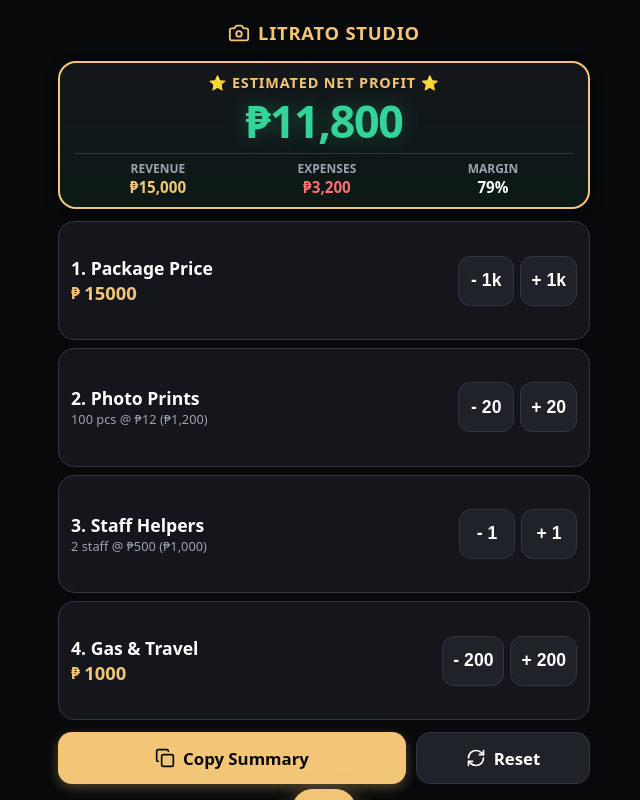
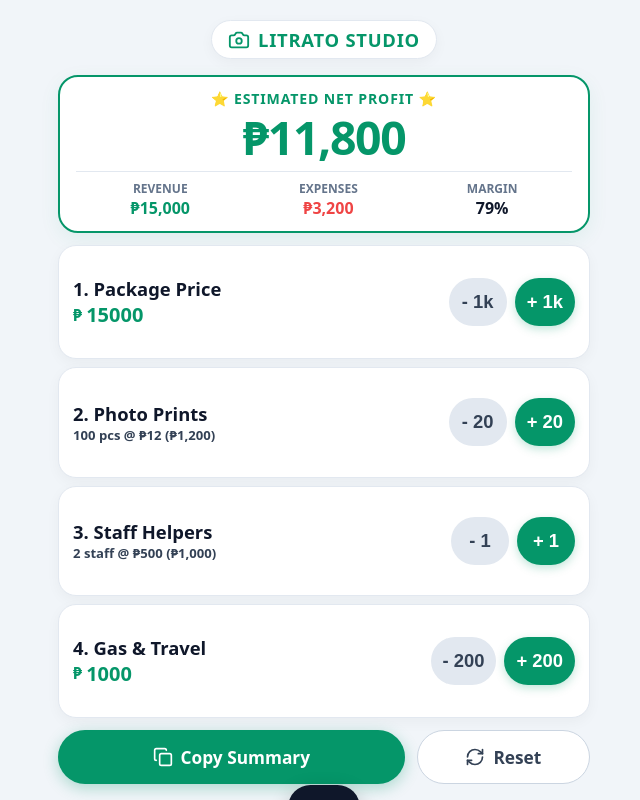
Before and after one commit to yunaayumii/LitratoCalculator, a React (Vite) app: page / in a window 1280 px wide. Shown: the whole page, without its empty margins (316-956 px from the left). Built offline with nearby package versions, Linux system fonts and the light colour scheme.

Commit message:
refactor: improved ui

```diff
--- a/src/App.tsx
+++ b/src/App.tsx
@@ -101,7 +101,7 @@ function App() {
       {/* Compact Header Bar */}
       <header className="app-header" style={{ justifyContent: 'center' }}>
         <div className="logo-container">
-          <Camera size={22} color="var(--accent-gold)" />
+          <Camera size={22} color="var(--accent-green)" />
           <span className="logo-text">LITRATO STUDIO</span>
         </div>
       </header>
@@ -116,7 +116,7 @@ function App() {
         <div className="dashboard-subbar">
           <div className="subbar-item">
             <span className="subbar-label">REVENUE</span>
-            <span className="subbar-val" style={{ color: 'var(--accent-gold)' }}>{formatVal(rentalPrice)}</span>
+            <span className="subbar-val" style={{ color: 'var(--accent-green)' }}>{formatVal(rentalPrice)}</span>
           </div>
           <div className="subbar-item">
             <span className="subbar-label">EXPENSES</span>
@@ -136,7 +136,7 @@ function App() {
           <div className="factor-info">
             <span className="factor-title">1. Package Price</span>
             <div className="factor-input-wrapper">
-              <span style={{ color: 'var(--accent-gold)', fontWeight: 800 }}>{currency}</span>
+              <span style={{ color: 'var(--accent-green)', fontWeight: 800 }}>{currency}</span>
               <input
                 type="number"
                 className="factor-input"
@@ -147,8 +147,8 @@ function App() {
             </div>
           </div>
           <div className="row-steppers">
-            <button type="button" className="stepper-btn" onClick={() => setRentalPrice(Math.max(0, rentalPrice - 1000))}>- 1k</button>
-            <button type="button" className="stepper-btn" onClick={() => setRentalPrice(rentalPrice + 1000)}>+ 1k</button>
+            <button type="button" className="stepper-btn stepper-minus" onClick={() => setRentalPrice(Math.max(0, rentalPrice - 1000))}>- 1k</button>
+            <button type="button" className="stepper-btn stepper-plus" onClick={() => setRentalPrice(rentalPrice + 1000)}>+ 1k</button>
           </div>
         </div>
 
@@ -159,8 +159,8 @@ function App() {
             <span className="factor-desc">{printQty} pcs @ {formatVal(printCost)} ({formatVal(totalPrintsCost)})</span>
           </div>
           <div className="row-steppers">
-            <button type="button" className="stepper-btn" onClick={() => setPrintQty(Math.max(0, printQty - 20))} title="Less prints">- 20</button>
-            <button type="button" className="stepper-btn" onClick={() => setPrintQty(printQty + 20)} title="More prints">+ 20</button>
+            <button type="button" className="stepper-btn stepper-minus" onClick={() => setPrintQty(Math.max(0, printQty - 20))} title="Less prints">- 20</button>
+            <button type="button" className="stepper-btn stepper-plus" onClick={() => setPrintQty(printQty + 20)} title="More prints">+ 20</button>
           </div>
         </div>
 
@@ -171,8 +171,8 @@ function App() {
             <span className="factor-desc">{employeeCount} staff @ {formatVal(employeeCost)} ({formatVal(totalEmployeesCost)})</span>
           </div>
           <div className="row-steppers">
-            <button type="button" className="stepper-btn" onClick={() => setEmployeeCount(Math.max(0, employeeCount - 1))} title="Remove assistant">- 1</button>
-            <button type="button" className="stepper-btn" onClick={() => setEmployeeCount(employeeCount + 1)} title="Add assistant">+ 1</button>
+            <button type="button" className="stepper-btn stepper-minus" onClick={() => setEmployeeCount(Math.max(0, employeeCount - 1))} title="Remove assistant">- 1</button>
+            <button type="button" className="stepper-btn stepper-plus" onClick={() => setEmployeeCount(employeeCount + 1)} title="Add assistant">+ 1</button>
           </div>
         </div>
 
@@ -181,7 +181,7 @@ function App() {
           <div className="factor-info">
             <span className="factor-title">4. Gas & Travel</span>
             <div className="factor-input-wrapper">
-              <span style={{ color: 'var(--accent-gold)', fontWeight: 800 }}>{currency}</span>
+              <span style={{ color: 'var(--accent-green)', fontWeight: 800 }}>{currency}</span>
               <input
                 type="number"
                 className="factor-input"
@@ -192,8 +192,8 @@ function App() {
             </div>
           </div>
           <div className="row-steppers">
-            <button type="button" className="stepper-btn" onClick={() => setTransportCost(Math.max(0, transportCost - 200))}>- 200</button>
-            <button type="button" className="stepper-btn" onClick={() => setTransportCost(transportCost + 200)}>+ 200</button>
+            <button type="button" className="stepper-btn stepper-minus" onClick={() => setTransportCost(Math.max(0, transportCost - 200))}>- 200</button>
+            <button type="button" className="stepper-btn stepper-plus" onClick={() => setTransportCost(transportCost + 200)}>+ 200</button>
           </div>
         </div>
       </main>
--- a/src/index.css
+++ b/src/index.css
@@ -1,34 +1,34 @@
 /*
   Litrato Studio Profit Calculator
-  Custom Design System - 100% Viewport Limit (No Vertical Scrolling, Ultra-Compact & Boomer-Friendly)
+  Custom Design System - Clean Light Green / Emerald QC Theme (100% Viewport Limit, Zero-Scroll & Boomer-Friendly)
 */
 
 :root {
-  --bg-main: #08090b;
-  --bg-surface: #14161b;
-  --bg-surface-elevated: #1f2229;
+  --bg-main: #f1f5f9; /* Soft off-white / sage grey background */
+  --bg-surface: #ffffff; /* Crisp pure white cards */
+  --bg-surface-elevated: #f8fafc;
 
-  --accent-gold: #f3c677;
-  --accent-gold-hover: #ffd894;
-  --accent-gold-glow: rgba(243, 198, 119, 0.2);
+  --accent-green: #059669; /* Vibrant QC procedure emerald green */
+  --accent-green-hover: #047857;
+  --accent-green-light: #ecfdf5;
+  --accent-green-glow: rgba(5, 150, 105, 0.15);
 
-  --color-success: #34d399;
-  --color-success-glow: rgba(52, 211, 153, 0.2);
-  --color-danger: #f87171;
-  --color-danger-glow: rgba(248, 113, 113, 0.2);
-  --color-warning: #fbbf24;
+  --color-success: #059669;
+  --color-danger: #ef4444;
+  --color-warning: #d97706;
 
-  --border-color: #313642;
-  --border-color-focus: #525a6e;
+  --border-color: #e2e8f0;
+  --border-color-focus: #059669;
 
-  --text-primary: #ffffff;
-  --text-secondary: #e5e7eb;
-  --text-muted: #9ca3af;
+  --text-primary: #0f172a; /* High contrast deep charcoal on white */
+  --text-secondary: #334155;
+  --text-muted: #64748b;
 
   --font-sans: 'Outfit', 'Plus Jakarta Sans', system-ui, -apple-system, sans-serif;
   --transition-fast: 0.15s ease;
   --transition-normal: 0.25s ease;
-  --shadow-sm: 0 4px 12px rgba(0, 0, 0, 0.6);
+  --shadow-sm: 0 4px 14px rgba(0, 0, 0, 0.04);
+  --shadow-md: 0 6px 20px rgba(5, 150, 105, 0.08);
 }
 
 * {
@@ -76,7 +76,7 @@ html, body {
 .app-header {
   flex: 0 0 auto;
   display: flex;
-  justify-content: space-between;
+  justify-content: center;
   align-items: center;
   padding: 4px 6px;
 }
@@ -85,39 +85,44 @@ html, body {
   display: flex;
   align-items: center;
   gap: 8px;
+  background: var(--bg-surface);
+  padding: 6px 16px;
+  border-radius: 9999px;
+  border: 1.5px solid var(--border-color);
+  box-shadow: var(--shadow-sm);
 }
 
 .logo-text {
   font-size: 1.15rem;
   font-weight: 800;
   letter-spacing: 0.04em;
-  color: var(--accent-gold);
+  color: var(--accent-green);
 }
 
 /* Top Prominent Profit Dashboard Card */
 .dashboard-card {
   flex: 0 0 auto;
-  border: 2px solid var(--accent-gold);
-  background: linear-gradient(180deg, var(--bg-surface) 0%, rgba(52, 211, 153, 0.08) 100%);
-  border-radius: 18px;
-  padding: 10px 14px;
+  border: 2px solid var(--accent-green);
+  background: var(--bg-surface);
+  border-radius: 20px;
+  padding: 12px 16px;
   text-align: center;
-  box-shadow: var(--shadow-sm);
+  box-shadow: var(--shadow-md);
   display: flex;
   flex-direction: column;
   justify-content: center;
 }
 
 .profit-main-label {
-  font-size: 0.9rem;
+  font-size: 0.88rem;
   text-transform: uppercase;
   letter-spacing: 0.06em;
-  color: var(--accent-gold);
-  font-weight: 700;
+  color: var(--accent-green);
+  font-weight: 800;
 }
 
 .profit-main-value {
-  font-size: 2.5rem; /* Large high-impact readout fitting compact screen */
+  font-size: 2.6rem; /* Large high-impact readout fitting compact screen */
   font-weight: 900;
   line-height: 1.1;
   margin: 4px 0;
@@ -127,18 +132,16 @@ html, body {
 
 @media (min-height: 750px) {
   .profit-main-value {
-    font-size: 2.8rem;
+    font-size: 2.9rem;
   }
 }
 
 .profit-main-value.positive {
   color: var(--color-success);
-  text-shadow: 0 0 20px rgba(52, 211, 153, 0.3);
 }
 
 .profit-main-value.negative {
   color: var(--color-danger);
-  text-shadow: 0 0 20px rgba(248, 113, 113, 0.3);
 }
 
 .profit-main-value.warning {
@@ -149,8 +152,8 @@ html, body {
   display: flex;
   justify-content: space-around;
   align-items: center;
-  border-top: 1px solid var(--border-color);
-  padding-top: 6px;
+  border-top: 1.5px solid var(--border-color);
+  padding-top: 8px;
   margin-top: 4px;
   font-size: 0.88rem;
   font-weight: 600;
@@ -164,10 +167,11 @@ html, body {
 .subbar-label {
   font-size: 0.75rem;
   color: var(--text-muted);
+  font-weight: 700;
 }
 
 .subbar-val {
-  font-size: 0.95rem;
+  font-size: 1rem;
   font-weight: 800;
 }
 
@@ -186,18 +190,20 @@ html, body {
   flex: 1 1 auto;
   background: var(--bg-surface);
   border: 1.5px solid var(--border-color);
-  border-radius: 16px;
-  padding: 8px 12px;
+  border-radius: 18px;
+  padding: 8px 14px;
   display: flex;
   align-items: center;
   justify-content: space-between;
   gap: 10px;
-  transition: border-color var(--transition-fast);
+  transition: all var(--transition-fast);
   min-height: 60px;
+  box-shadow: var(--shadow-sm);
 }
 
 .factor-row:hover, .factor-row:focus-within {
-  border-color: var(--accent-gold);
+  border-color: var(--accent-green);
+  box-shadow: var(--shadow-md);
 }
 
 .factor-info {
@@ -209,8 +215,8 @@ html, body {
 }
 
 .factor-title {
-  font-size: 1rem;
-  font-weight: 700;
+  font-size: 1.05rem;
+  font-weight: 800;
   color: var(--text-primary);
   white-space: nowrap;
   overflow: hidden;
@@ -219,13 +225,14 @@ html, body {
 
 @media (min-height: 750px) {
   .factor-title {
-    font-size: 1.1rem;
+    font-size: 1.15rem;
   }
 }
 
 .factor-desc {
-  font-size: 0.8rem;
-  color: var(--text-muted);
+  font-size: 0.82rem;
+  color: var(--text-secondary);
+  font-weight: 600;
 }
 
 /* Direct number input for row */
@@ -238,36 +245,33 @@ html, body {
 .factor-input {
   background: transparent;
   border: none;
-  color: var(--accent-gold);
-  font-size: 1.15rem;
-  font-weight: 800;
-  width: 90px;
+  color: var(--accent-green);
+  font-size: 1.25rem;
+  font-weight: 900;
+  width: 105px;
   outline: none;
   font-family: var(--font-sans);
 }
 
 .factor-input:focus {
-  background: var(--bg-main);
+  background: var(--bg-surface-elevated);
   border-radius: 6px;
   padding: 2px 6px;
 }
 
-/* Stepper Controls on Factor Row */
+/* Stepper Controls exactly matching the QC reference mockup (`-` grey pill, `+` green pill) */
 .row-steppers {
   display: flex;
   align-items: center;
-  gap: 6px;
+  gap: 8px;
 }
 
 .stepper-btn {
-  background: var(--bg-surface-elevated);
-  border: 1.5px solid var(--border-color);
-  color: var(--text-primary);
-  height: 46px;
-  min-width: 50px;
-  padding: 0 10px;
-  border-radius: 12px;
-  font-size: 1rem;
+  height: 44px;
+  min-width: 52px;
+  padding: 0 12px;
+  border-radius: 9999px; /* Pill/Circle shape matching QC wizard */
+  font-size: 1.05rem;
   font-weight: 800;
   display: flex;
   align-items: center;
@@ -275,20 +279,45 @@ html, body {
   cursor: pointer;
   transition: all var(--transition-fast);
   user-select: none;
+  border: none;
 }
 
 @media (min-height: 750px) {
   .stepper-btn {
-    height: 50px;
-    min-width: 56px;
-    font-size: 1.1rem;
+    height: 48px;
+    min-width: 58px;
+    font-size: 1.15rem;
   }
 }
 
-.stepper-btn:active {
-  background: var(--accent-gold);
-  color: var(--bg-main);
-  border-color: var(--accent-gold);
+/* Minus button: Clean grey matching QC reference image */
+.stepper-minus {
+  background: #e2e8f0;
+  color: #334155;
+}
+
+.stepper-minus:hover {
+  background: #cbd5e1;
+}
+
+.stepper-minus:active {
+  background: #94a3b8;
+  transform: scale(0.96);
+}
+
+/* Plus button: Vibrant QC green matching reference image */
+.stepper-plus {
+  background: var(--accent-green);
+  color: #ffffff;
+  box-shadow: 0 3px 10px rgba(5, 150, 105, 0.25);
+}
+
+.stepper-plus:hover {
+  background: var(--accent-green-hover);
+}
+
+.stepper-plus:active {
+  background: #065f46;
   transform: scale(0.96);
 }
 
@@ -297,7 +326,7 @@ html, body {
   flex: 0 0 auto;
   display: grid;
   grid-template-columns: 2fr 1fr;
-  gap: 10px;
+  gap: 12px;
 }
 
 .action-btn {
@@ -305,10 +334,10 @@ html, body {
   align-items: center;
   justify-content: center;
   gap: 8px;
-  height: 48px;
-  border-radius: 14px;
-  font-weight: 700;
-  font-size: 0.95rem;
+  height: 50px;
+  border-radius: 9999px; /* Pill shaped just like QC reference buttons */
+  font-weight: 800;
+  font-size: 1rem;
   cursor: pointer;
   font-family: var(--font-sans);
   transition: all var(--transition-fast);
@@ -316,8 +345,8 @@ html, body {
 
 @media (min-height: 750px) {
   .action-btn {
-    height: 52px;
-    font-size: 1.05rem;
+    height: 54px;
+    font-size: 1.08rem;
   }
 }
 
@@ -326,16 +355,25 @@ html, body {
 }
 
 .btn-primary {
-  background: var(--accent-gold);
+  background: var(--accent-green);
   border: none;
-  color: var(--bg-main);
-  box-shadow: 0 4px 12px rgba(243, 198, 119, 0.3);
+  color: #ffffff;
+  box-shadow: 0 4px 15px rgba(5, 150, 105, 0.3);
+}
+
+.btn-primary:hover {
+  background: var(--accent-green-hover);
 }
 
 .btn-secondary {
-  background: var(--bg-surface-elevated);
-  border: 1.5px solid var(--border-color);
-  color: var(--text-primary);
+  background: var(--bg-surface);
+  border: 1.5px solid #cbd5e1;
+  color: var(--text-secondary);
+}
+
+.btn-secondary:hover {
+  border-color: var(--accent-green);
+  color: var(--accent-green);
 }
 
 /* Toast message notification */
@@ -344,13 +382,13 @@ html, body {
   bottom: 70px;
   left: 50%;
   transform: translateX(-50%) translateY(100px);
-  background: var(--accent-gold);
-  color: var(--bg-main);
-  padding: 10px 20px;
-  border-radius: 30px;
+  background: var(--text-primary);
+  color: #ffffff;
+  padding: 12px 24px;
+  border-radius: 9999px;
   font-weight: 800;
   font-size: 0.95rem;
-  box-shadow: 0 6px 20px rgba(243, 198, 119, 0.5);
+  box-shadow: 0 6px 20px rgba(0, 0, 0, 0.2);
   transition: transform 0.3s cubic-bezier(0.175, 0.885, 0.32, 1.275);
   z-index: 100;
   pointer-events: none;
```
